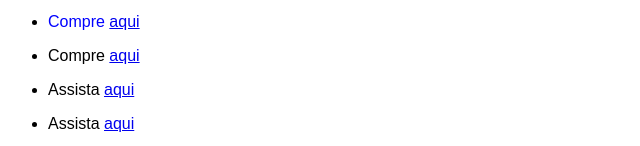
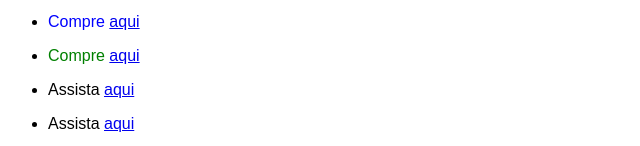
Before and after one commit to AndreyGoesTambosi/Site, a plain HTML site: page index.html in a window 1280 px wide. Shown: the part 780-926 px from the top of the page, 0-640 px from the left. Drawn offline with Linux system fonts and the light colour scheme.

Commit message:
Update index.html

```diff
--- a/index.html
+++ b/index.html
@@ -30,7 +30,7 @@ background-color=Lightcyan;
     </ol>
 <ul>
 <li> <p style="color:blue;"> Compre <a href="https://www.amazon.com.br/Extraordin%C3%A1rio-Edi%C3%A7%C3%A3o-Especial-R-J-Palacio-ebook/dp/B00B8ZI8BO"> aqui  </a> </p> </li>
-<li> <p> Compre <a href="https://www.amazon.com.br/Dom-Quixote-Mancha-Completa-Partes-ebook/dp/B00BBFSRLC"> aqui </a> </p> </li>
+<li> <p style="color:green;"> Compre <a href="https://www.amazon.com.br/Dom-Quixote-Mancha-Completa-Partes-ebook/dp/B00BBFSRLC"> aqui </a> </p> </li>
 <li> <p> Assista <a href="https://superfilmes.red/filmes/assistir-online-pantera-negra/"> aqui </a> </p> </li>
 <li> <p> Assista <a href="https://www.disney.com.br/filmes/avengers-infinity-war"> aqui </a> </p> </li>
 
```
